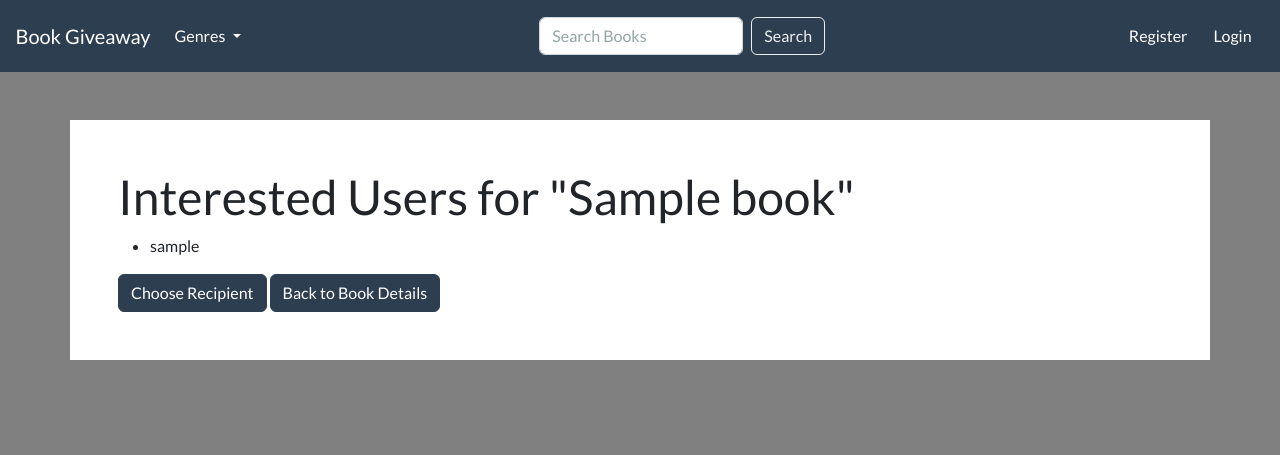
After one commit to nika-kakhiani/bookGiveaway-sweefdigital-task-Django, a Django app: a page that uses templates/book/interested_users_list.html in a window 1280 px wide. The commit adds this page. Shown: the top 455 px of the page. Run offline with Django 4.2, Linux system fonts and the light colour scheme; tables that the repository leaves empty hold one stand-in row (values such as "Sample post"); some libraries are stand-ins or nearby versions.

Commit message:
nothing important just fixed little bugs

```diff
--- a/account/urls.py
+++ b/account/urls.py
@@ -25,6 +25,12 @@ urlpatterns = [
     path("profile-management", views.profile_management, name="profile-management"),
     path("delete-account", views.delete_account, name="delete-account"),
 
+    path('book/<slug:slug>/choose_recipient/',
+         views.choose_recipient, name='choose_recipient'),
+
+    path('book/<slug:slug>/interested_users/',
+         views.interested_users_list, name='interested_users_list'),
+
     path("reset_password", auth_views.PasswordResetView.as_view(
         template_name="account/password/password-reset.html"), name="reset_password"),
     path("reset_password_sent", auth_views.PasswordResetDoneView.as_view(
--- a/account/views.py
+++ b/account/views.py
@@ -1,4 +1,6 @@
-from django.shortcuts import render, redirect
+from django.shortcuts import get_object_or_404, render, redirect
+
+from book.models import Book, BookInterest
 from .forms import CreateUserForm, LoginForm, UpdateUserForm
 from django.contrib.sites.shortcuts import get_current_site
 from . token import user_tokenizer_generate
@@ -73,8 +75,13 @@ def login(request):
 
 @login_required(login_url="login")
 def dashboard(request):
+    user_book = Book.objects.filter(owner=request.user).first()
 
-    return render(request, "account/dashboard.html")
+    context = {
+        "user_book": user_book,
+    }
+
+    return render(request, "account/dashboard.html", context)
 
 
 def logout(request):
@@ -117,6 +124,36 @@ def delete_account(request):
     return render(request, "account/delete-account.html")
 
 
+def interested_users_list(request, slug):
+    book = get_object_or_404(Book, slug=slug)
+    interested_users = BookInterest.objects.filter(book=book)
+
+    context = {
+        'book': book,
+        'interested_users': interested_users,
+    }
+    return render(request, 'book/interested_users_list.html', context)
+
+
+@login_required(login_url='login')
+def choose_recipient(request, slug):
+    book = get_object_or_404(Book, slug=slug)
+    interested_users = BookInterest.objects.filter(book=book)
+
+    if request.method == 'POST':
+        selected_user_id = request.POST.get('selected_user')
+        selected_user = get_object_or_404(User, id=selected_user_id)
+        messages.success(
+            request, f'Recipient chosen: {selected_user.username}')
+        return redirect('book_detail', slug=slug)
+
+    context = {
+        'book': book,
+        'interested_users': interested_users,
+    }
+    return render(request, 'book/choose_recipient.html', context)
+
+
 def email_verification(request, uidb64, token):
     unique_id = force_str(urlsafe_base64_decode(uidb64))
     user = User.objects.get(pk=unique_id)
--- a/book/views.py
+++ b/book/views.py
@@ -144,6 +144,8 @@ def get_pickup_location(request, slug):
     return JsonResponse(context)
 
 
+
+
 @api_view(['POST'])
 @permission_classes([IsAuthenticated])
 def express_interest(request, slug):
--- /dev/null
+++ b/templates/book/interested_users_list.html
@@ -0,0 +1,40 @@
+
+{% include "base.html" %}
+
+{% load crispy_forms_tags %}
+
+
+{% block content %}
+
+  <style media="screen">
+    body{
+      background-color: gray;
+    }
+  </style>
+
+
+  <body>
+    <br>
+    <br>
+
+    <div class="container bg-white shadow-md p-5 form-layout">
+      <h1>Interested Users for "{{ book.title }}"</h1>
+      <ul>
+        {% for user in interested_users %}
+          <li>{{ user.user.username }}</li>
+        {% empty %}
+          <li>No interested users.</li>
+        {% endfor %}
+      </ul>
+
+      <a class="btn btn-primary navbar-btn text-white" type="button" href="{% url 'choose_recipient' slug=book.slug %}">Choose Recipient</a>
+
+      <a class="btn btn-primary navbar-btn text-white" type="button" href="{% url 'book_detail' slug=book.slug %}">Back to Book Details</a>
+    </div>
+    <br>
+    <br>
+
+  </body>
+  <br><br>
+
+{% endblock %}
```
Also changed, not shown: templates/account/dashboard.html (+8 -0 lines), templates/book/choose_recipient.html (added, +30 -0 lines).
